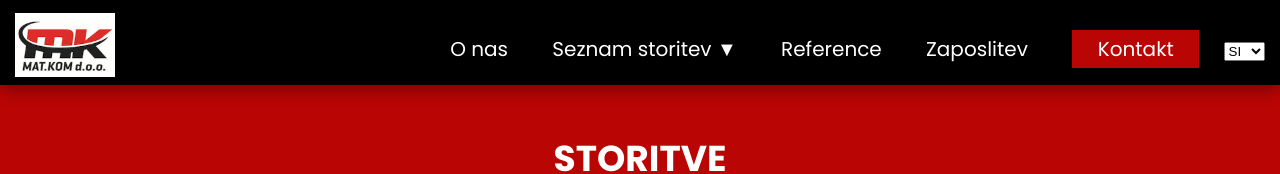
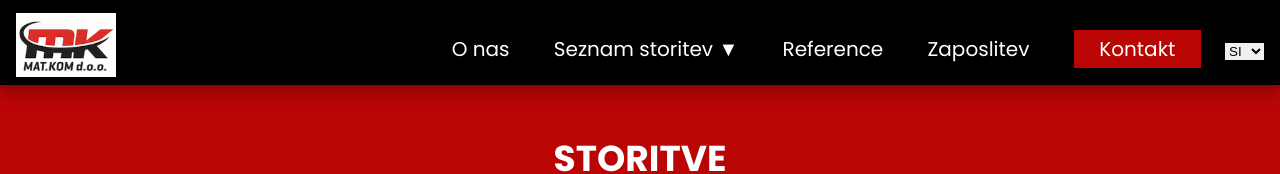
Before and after one commit to skrablrok/MAT.kom, a plain HTML site: page storitve.html in a window 1280 px wide. Shown: the top 174 px of the page. Drawn offline with nearby package versions, Linux system fonts and the light colour scheme.

Commit message:
Update storitve.css

```diff
--- a/storitve.css
+++ b/storitve.css
@@ -18,6 +18,9 @@ header{
 }
 ul li a{
     position: relative;
+}
+.language-select{
+    border: none;
 }
 .nav_bar{
     padding-top: 1%;
```
